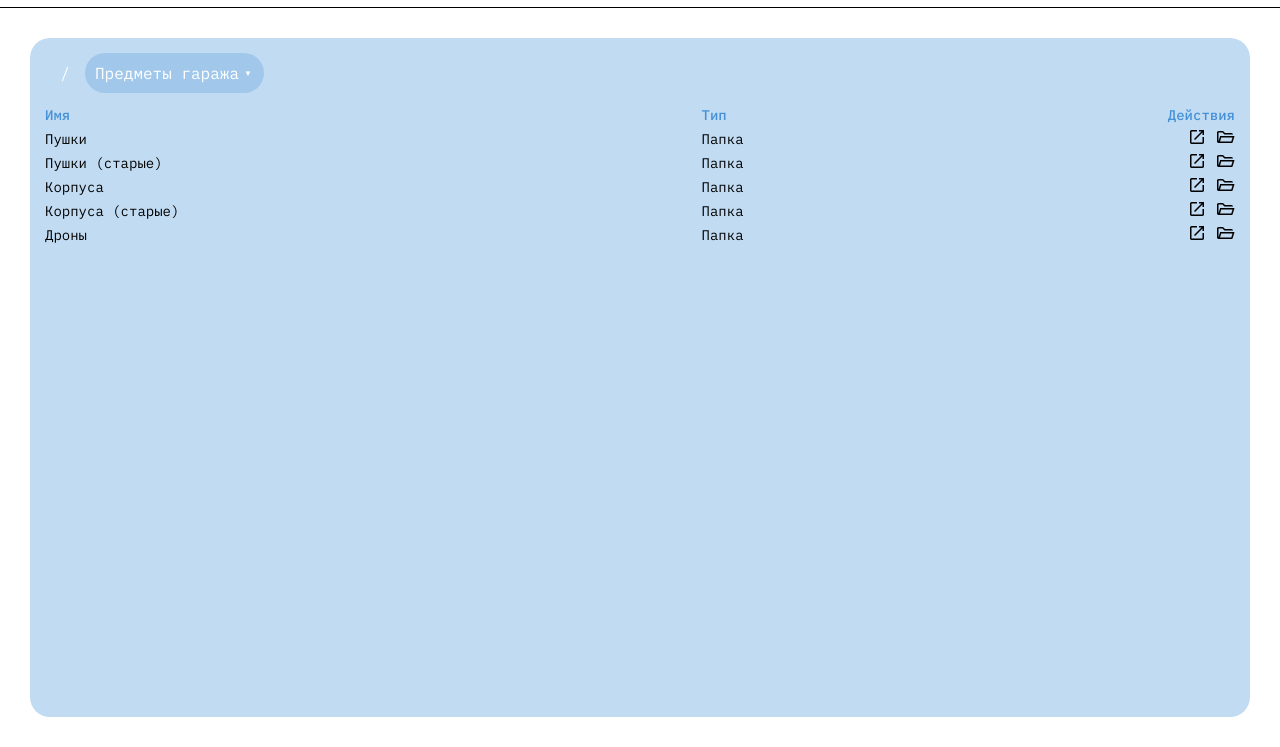
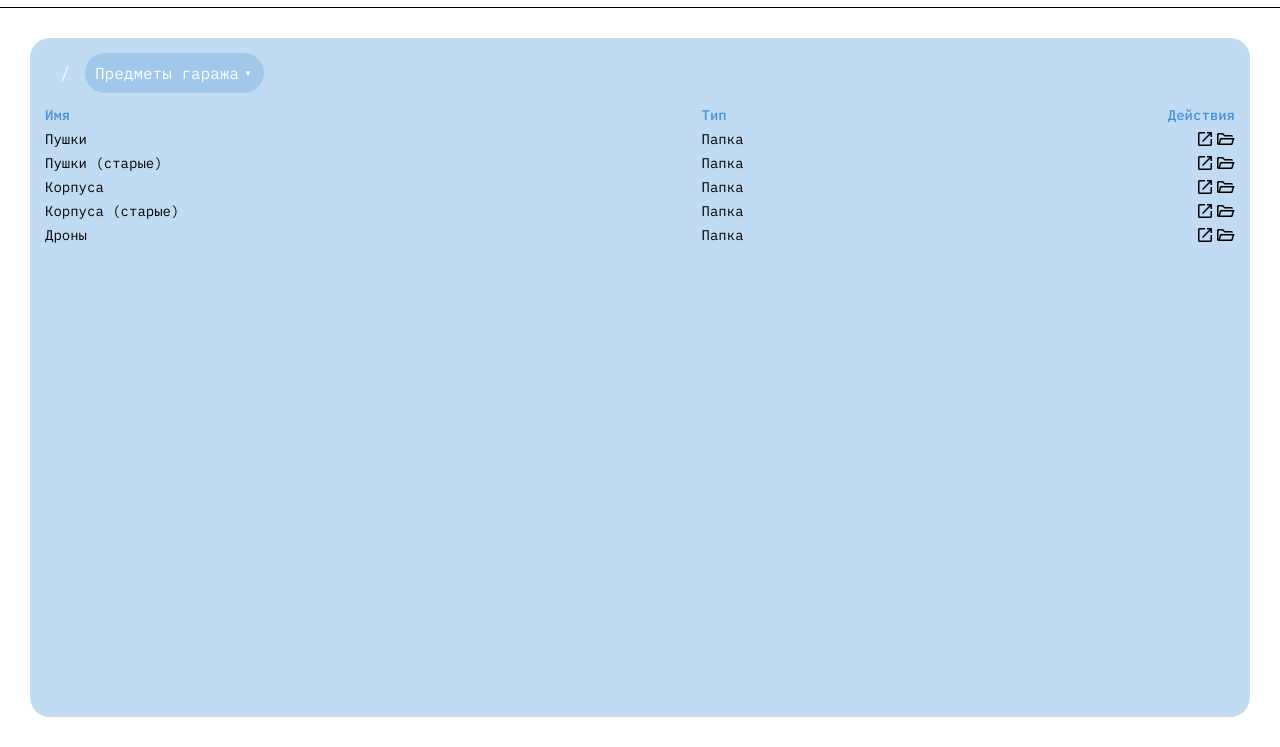
Before and after one commit to sn0wgit/tankionlinearchive, a plain HTML site: page garage-items/index.html in a window 1280 px wide. Shown: the part 53-800 px from the top of the page. Drawn offline with Linux system fonts and the light colour scheme.

Commit message:
Update explorer.css

```diff
--- a/explorer.css
+++ b/explorer.css
@@ -140,6 +140,10 @@ table.files :is(td, th):last-child {
     text-align: right;
 }
 
+table.files td:last-child {
+    font-size: 0;
+}
+
 table.files td:last-child a {
     display: inline-flex;
     width: 20px;
```
